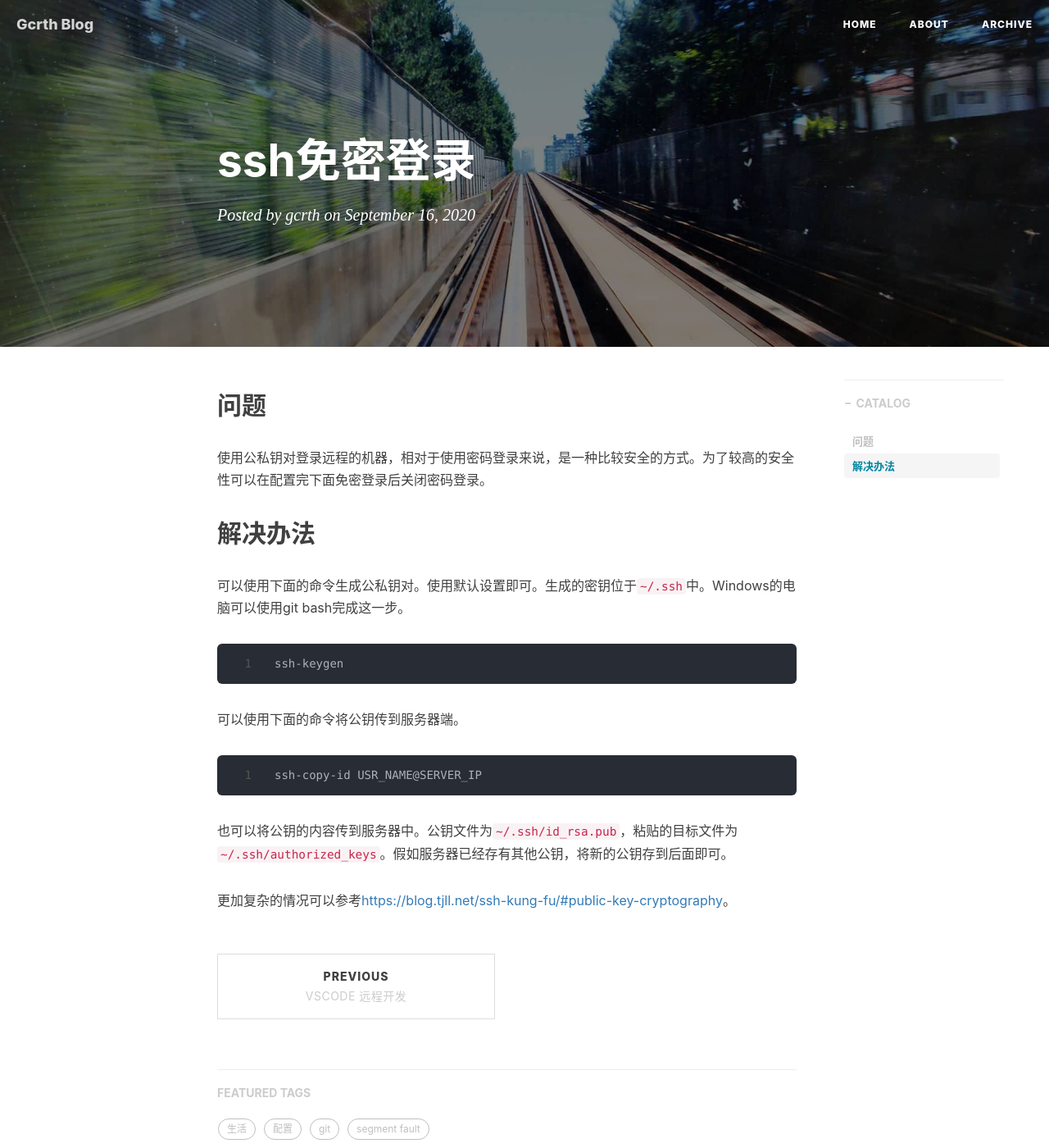
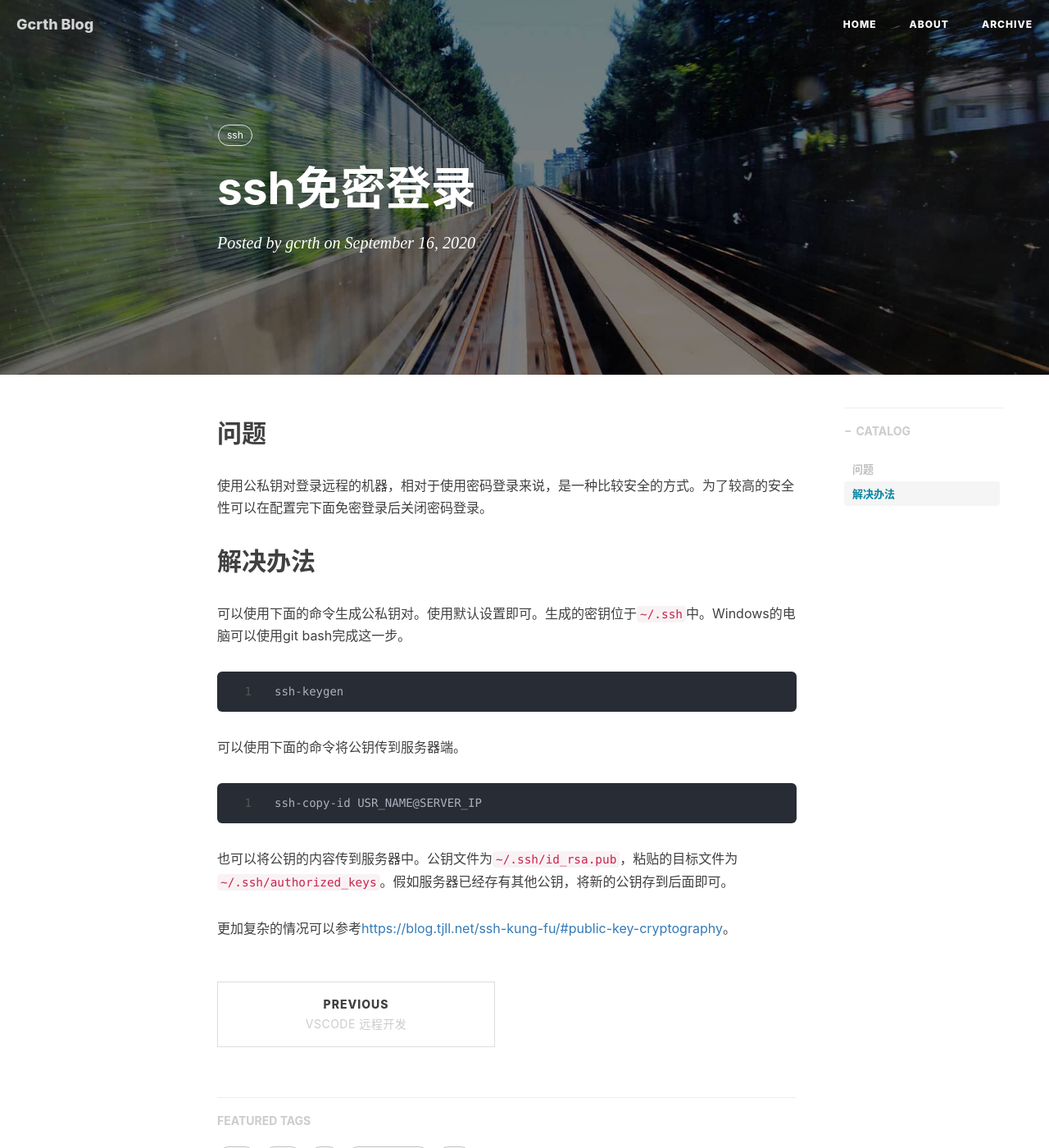
Before and after one commit to gcrth/gcrth.github.io, a Jekyll site: the page built from _posts/2020-09-16-ssh_login_with_sshkeys.markdown, in a window 1280 px wide and 1400 px high. Shown: the whole window at 82% size. Built offline with Jekyll 4.4.1, drawn with Linux system fonts in a browser that asks for light colours; nearby versions of some CDN libraries; comment, search, counter and statistics services are not loaded.

Commit message:
update tag

```diff
--- a/_posts/2020-09-16-ssh_login_with_sshkeys.markdown
+++ b/_posts/2020-09-16-ssh_login_with_sshkeys.markdown
@@ -6,6 +6,8 @@ date:       2020-09-16 02:39:43
 author:     "gcrth"
 header-img: "img/post-bg-2015.jpg"
 catalog: true
+tag:
+    - ssh
 ---
 
 ## 问题
```
